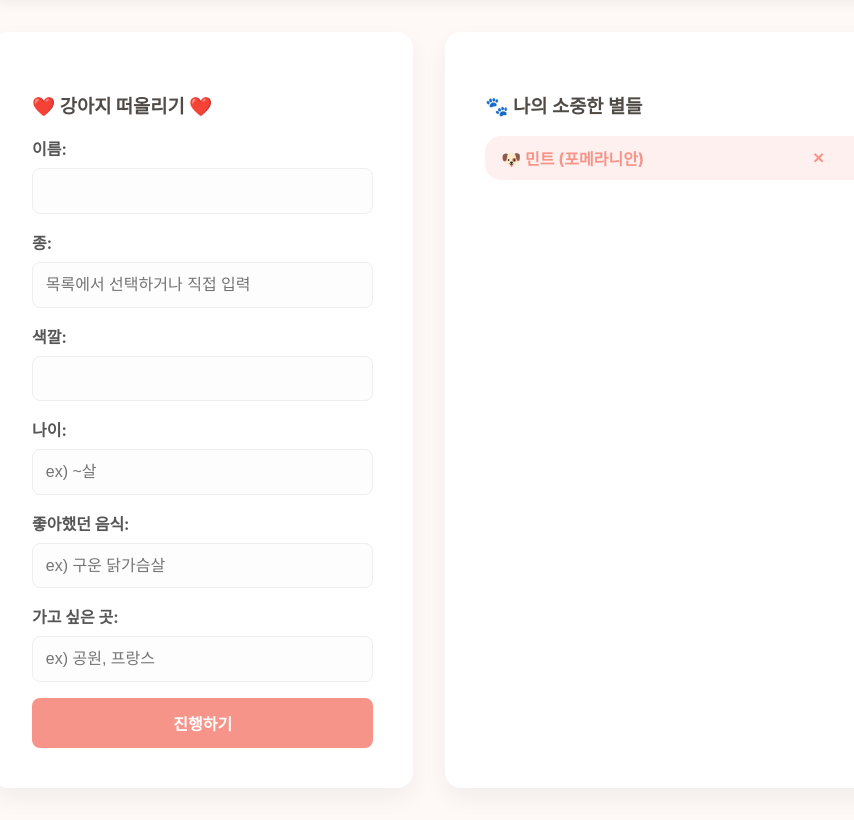
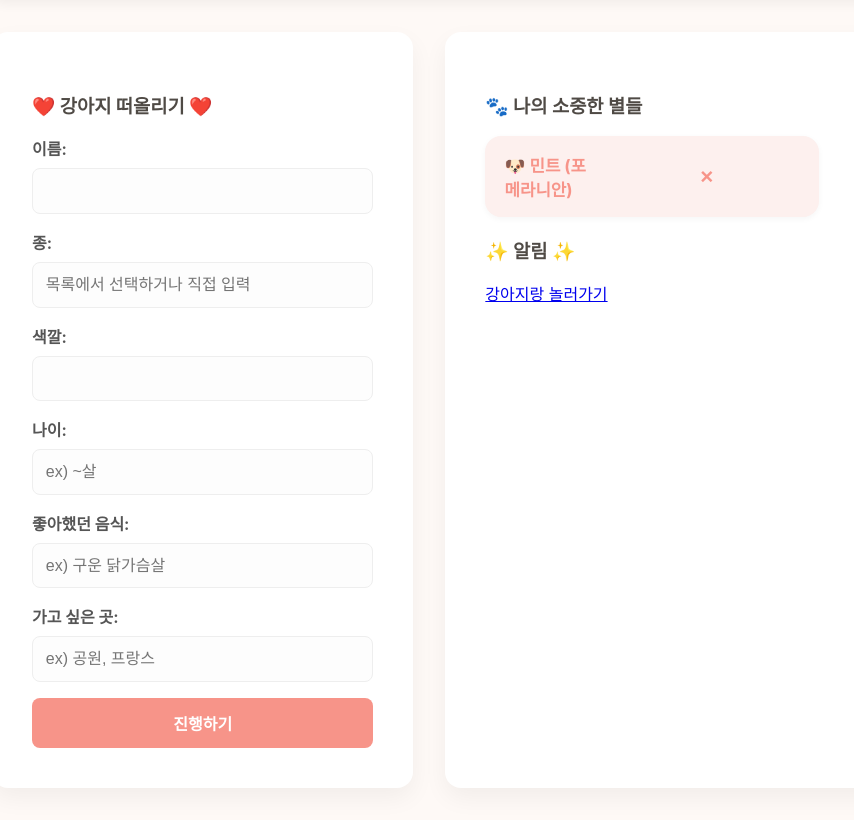
Before and after one commit to jeongwool/REMEMPET, a Flask app: page / in a window 1280 px wide. Shown: the part 99-919 px from the top of the page, without its empty margins (40-894 px from the left). Run offline with Flask 3, Linux system fonts and the light colour scheme; a user stored in the database is signed in.

Commit message:
Update index.html

```diff
--- a/templates/index.html
+++ b/templates/index.html
@@ -17,14 +17,46 @@
 button { width: 100%; padding: 0.8rem; background-color: #F79489; color: white; border: none; border-radius: 8px; cursor: pointer; font-size: 1rem; font-weight: bold; }
 button:hover { background-color: #f57d72; }
 button:disabled { background-color: #fcdad6; }
-.pet-list { display: flex; flex-direction: column; gap: 0.3rem; }
-.pet-item { position: relative; display: flex; align-items: center; background: #fdf0ee; border-radius: 16px; padding: 0.6rem 1rem; }
-.pet-item a { text-decoration: none; color: #F79489; font-weight: bold; flex-grow: 1; }
-.pet-item .delete-btn { position: absolute; right: 8px; top: 50%; transform: translateY(-50%); background: none; border: none; color: #F79489; cursor: pointer; font-size: 1.2rem; }
-.pet-item .delete-btn:hover { color: #d65f55; transform: translateY(-50%) scale(1.15); }
-#generated-pet { text-align: center; display: none; margin-top: 2rem; padding-top: 2rem; border-top: 1px solid #eee; }
-#pet_description { color: #333; font-size: 1.2rem; font-weight: bold; margin-bottom: 1.5rem; }
-#go-to-chat { display: inline-block; width: 100%; padding: 1rem; background-color: #F79489; color: white; border-radius: 8px; text-decoration: none; font-weight: bold; }
+.pet-list {
+    display: grid;
+    grid-template-columns: repeat(auto-fill, minmax(300px, 1fr));
+    gap: 1rem;
+}
+
+.pet-item {
+    position: relative;
+    display: flex;
+    align-items: center;
+    justify-content: space-between;
+    background: #fdf0ee;
+    border-radius: 16px;
+    padding: 0.8rem 1.2rem;
+    min-height: 55px;
+    box-shadow: 0 2px 6px rgba(0,0,0,0.04);
+}
+
+.pet-item a {
+    text-decoration: none;
+    color: #F79489;
+    font-weight: bold;
+    font-size: 1.05rem;
+    flex-grow: 1;
+}
+
+.pet-item .delete-btn {
+    background: none;
+    border: none;
+    color: #F79489;
+    cursor: pointer;
+    font-size: 1.4rem;
+    margin-left: 10px;
+    margin-right: -5px; /* 바깥에 붙는 느낌 */
+}
+
+.pet-item .delete-btn:hover {
+    color: #d65f55;
+    transform: scale(1.2);
+}
 </style>
 </head>
 <body>
```
